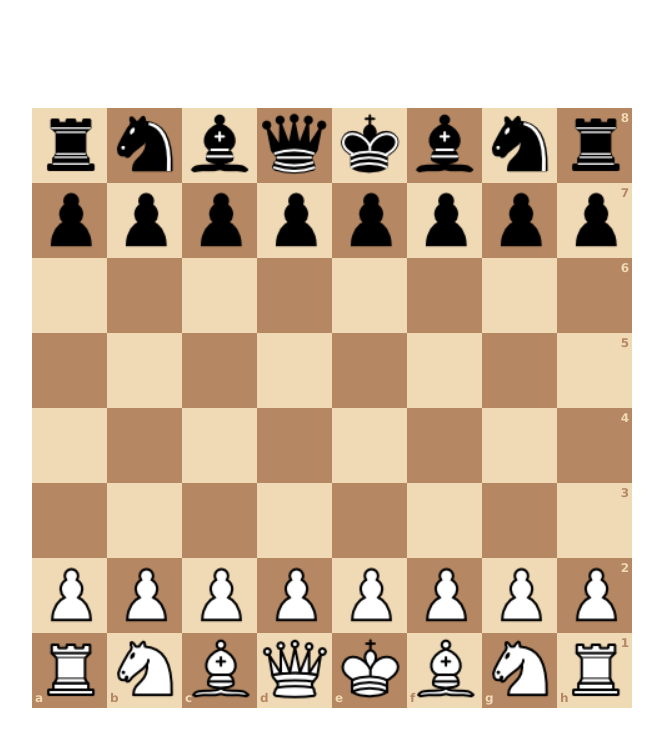
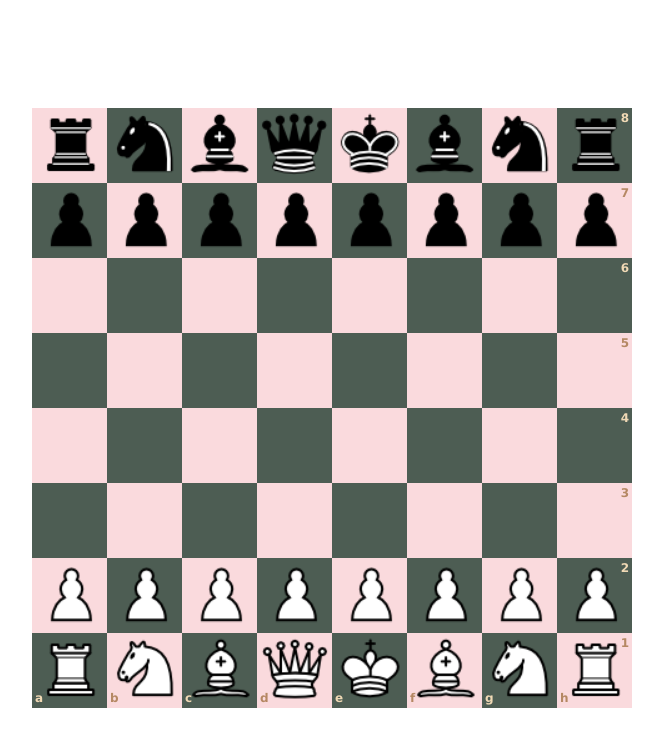
Before and after one commit to KullerCode/chess, a plain HTML site: page index.html in a window 1280 px wide. Shown: the whole page, without its empty margins (308-971 px from the left). Drawn offline with Linux system fonts and the light colour scheme.

Commit message:
Update style.css
changed to soft pink and grey backgrounds

```diff
--- a/style.css
+++ b/style.css
@@ -21,10 +21,10 @@ body {
   position: relative;
 }
 .white {
-  background-color: #f0d9b5;
+  background-color: #fadadd;
 }
 .black {
-  background-color: #b58863;
+  background-color: #4d5d53;
 }
 .coordinate {
   height:auto;
```
